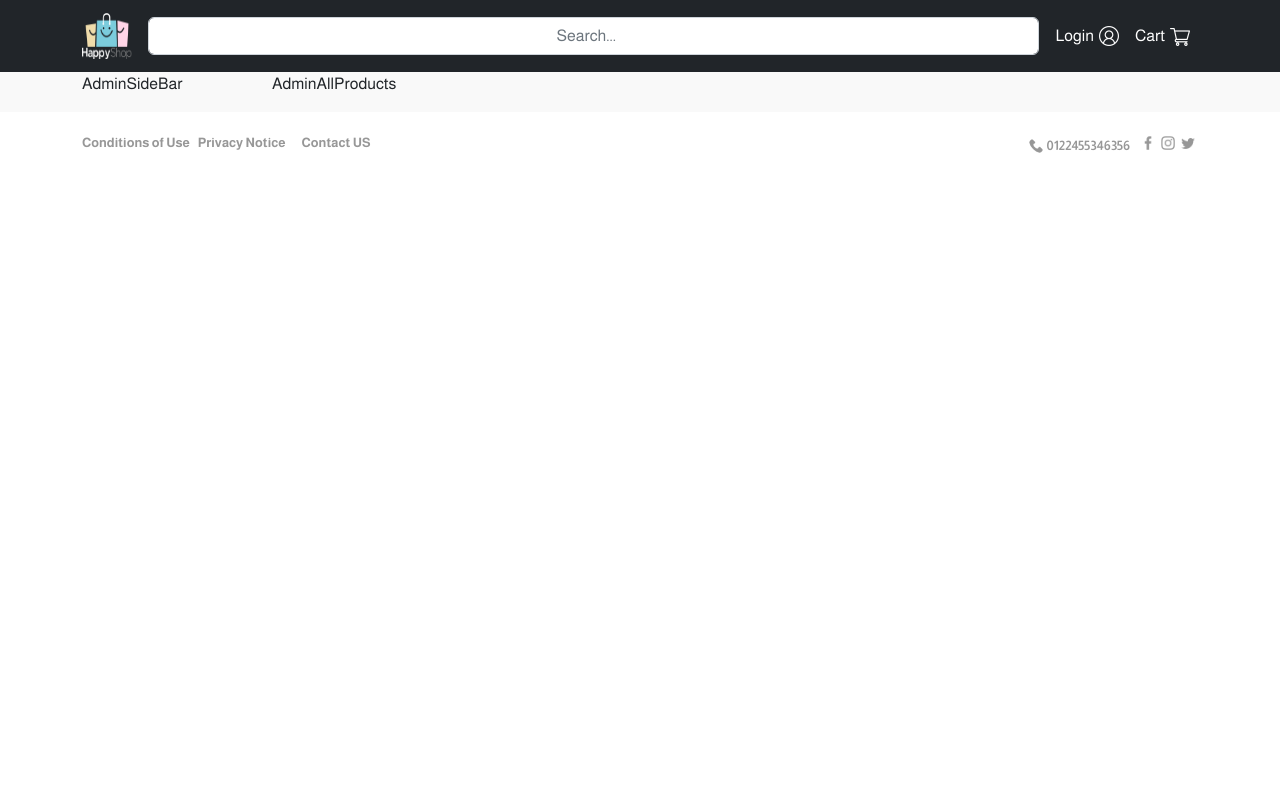
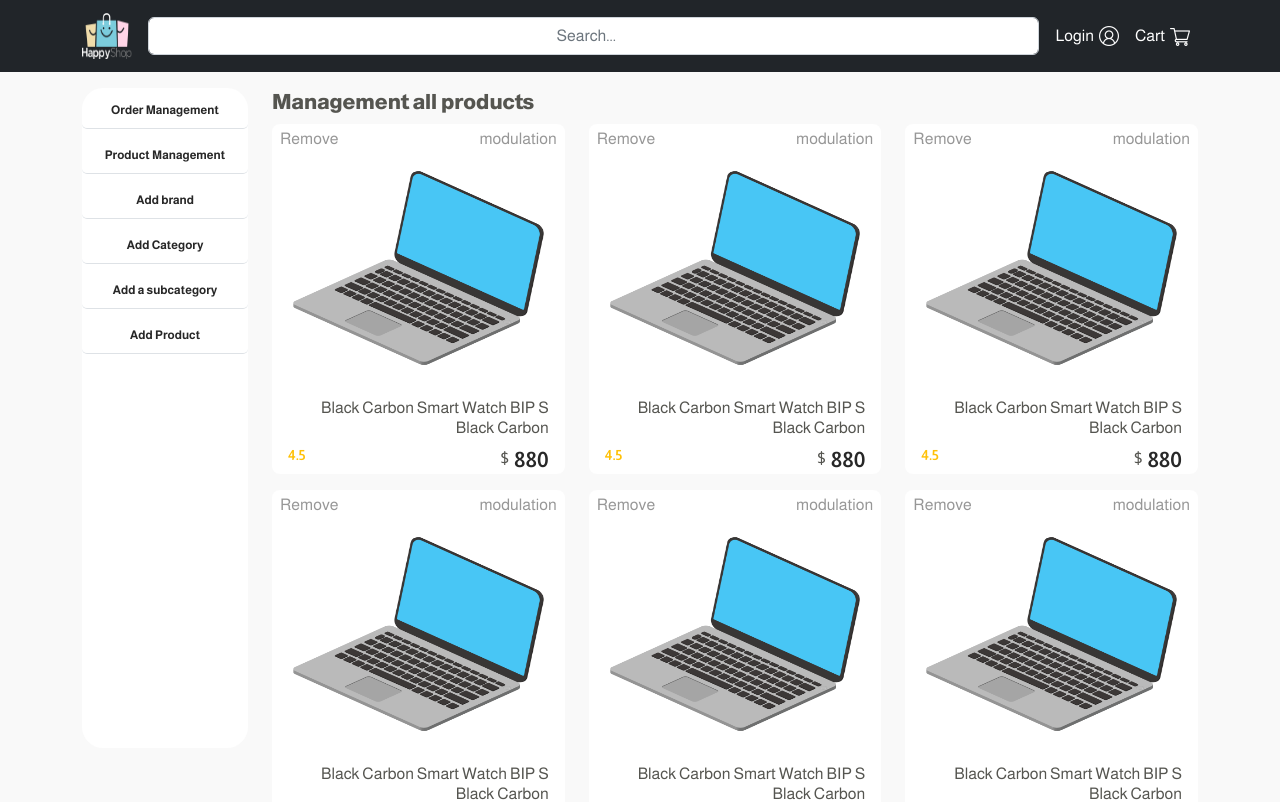
Before and after one commit to saeedmhmoud100/Full-ecommerce-react, a React (Create React App) app: page /admin/allProducts in a window 1280 px wide. Shown: the top 802 px of the page. Built offline with nearby package versions, Linux system fonts and the light colour scheme.

Commit message:
Create an administrator's All Products page

```diff
--- a/src/App.js
+++ b/src/App.js
@@ -11,7 +11,7 @@
 import ProductDetailsPage from "./Pages/Products/ProductDetailsPage";
 import CartPage from "./Pages/Cart/CartPage";
 import ChoosePayMethoudPage from "./Pages/Checkout/ChoosePayMethoudPage";
-import AdminAllProductsPages from "./Pages/Admin/AdminAllProductsPage";
+import AdminRoutes from "./Routes/AdminRouts";
 
 function App() {
     // Go to in the top when go to another page
@@ -34,7 +34,7 @@
             <Route path={'/products/:id'} element={<ProductDetailsPage />} />
             <Route path={'/cart'} element={<CartPage />} />
             <Route path={'/order/paymethoud'} element={<ChoosePayMethoudPage />} />
-            <Route path={'/admin/allProducts'} element={<AdminAllProductsPages />} />
+            <Route path={'/admin/*'} element={<AdminRoutes />} />
 
         </Routes>
         <Footer/>
--- a/src/Components/Admin/AdminAllProducts.js
+++ b/src/Components/Admin/AdminAllProducts.js
@@ -1,9 +1,21 @@
 import React from 'react'
+import AdminAllProductsCard from "./AdminAllProductsCard";
+import {Row} from "react-bootstrap";
 
 function AdminAllProducts(){
     return(
         <div>
-            AdminAllProducts
+            <div className='admin-content-text'>Management all products</div>
+        <Row>
+            <AdminAllProductsCard />
+            <AdminAllProductsCard />
+            <AdminAllProductsCard />
+            <AdminAllProductsCard />
+            <AdminAllProductsCard />
+            <AdminAllProductsCard />
+            <AdminAllProductsCard />
+            <AdminAllProductsCard />
+        </Row>
         </div>
     )
 }
--- /dev/null
+++ b/src/Components/Admin/AdminAllProductsCard.js
@@ -0,0 +1,47 @@
+import React from 'react'
+import { Col,Card,Row } from 'react-bootstrap'
+import { Link } from 'react-router-dom'
+import prod1 from '../../Assets/images/prod1.png'
+const AdminAllProductsCard = () => {
+    return (
+        <Col xs="12" sm="6" md="5" lg="4" className="d-flex">
+            <Card
+                className="my-2"
+                style={{
+                    width: "100%",
+                    height: "350px",
+                    borderRadius: "8px",
+                    border: "none",
+                    backgroundColor: "#FFFFFF",
+                }}>
+                <Row className="d-flex justify-content-center px-2">
+                    <Col className=" d-flex justify-content-between">
+                        <div className="d-inline item-delete-edit">Remove</div>
+                        <div className="d-inline item-delete-edit">modulation</div>
+                    </Col>
+                </Row>
+                <Link to="/products/:id" style={{ textDecoration: "none" }}>
+                    <Card.Img style={{ height: "228px", width: "100%",/*transform: 'scaleX(-1)' */}} src={prod1} />
+                    <Card.Body>
+                        <Card.Title>
+                            <div className="card-title">
+                                Black Carbon Smart Watch BIP S Black Carbon{" "}
+                            </div>
+                        </Card.Title>
+                        <Card.Text>
+                            <div className="d-flex justify-content-between">
+                                <div className="card-rate">4.5</div>
+                                <div className="d-flex">
+                                    <div className="card-currency mx-1">$</div>
+                                    <div className="card-price">880</div>
+                                </div>
+                            </div>
+                        </Card.Text>
+                    </Card.Body>
+                </Link>
+            </Card>
+        </Col>
+    )
+}
+
+export default AdminAllProductsCard
--- a/src/Components/Admin/AdminSideBar.js
+++ b/src/Components/Admin/AdminSideBar.js
@@ -1,9 +1,26 @@
 import React from 'react'
+import { Link } from 'react-router-dom'
 
-function AdminSideBar(){
-    return(
-        <div>
-            AdminSideBar
+const AdminSideBar = () => {
+    const sideBarData = [
+        {title:'Order Management',url:'/admin/allorders',},
+        {title:'Product Management',url:'/admin/allproducts',},
+        {title:'Add brand',url:'/admin/addbrand',},
+        {title:'Add Category',url:'/admin/addcategory',},
+        {title:'Add a subcategory',url:'/admin/addsubcategory',},
+        {title:'Add Product',url:'/admin/addproduct',},
+    ]
+    return (
+        <div className="sidebar">
+            <div className="d-flex flex-column">
+                {sideBarData.map(e => (
+                    <Link to={e.url} style={{ textDecoration: 'none' }}>
+                        <div className="admin-side-text my-1 border-bottom p-2 mx-auto text-center">
+                            {e.title}
+                        </div>
+                    </Link>
+                ))}
+            </div>
         </div>
     )
 }
--- a/src/Pages/Admin/AdminAllProductsPage.js
+++ b/src/Pages/Admin/AdminAllProductsPage.js
@@ -2,17 +2,19 @@
 import {Col, Container, Row} from "react-bootstrap";
 import AdminSideBar from "../../Components/Admin/AdminSideBar";
 import AdminAllProducts from "../../Components/Admin/AdminAllProducts";
+import Pagination from "../../Components/Uitily/Pagination";
 
 function AdminAllProductsPages() {
 
     return (
-        <Container>
+        <Container className='py-3'>
             <Row>
-                <Col sm='3' xs='2' md='2'>
+                <Col sm='3' xs='3' md='2'>
                     <AdminSideBar />
                 </Col>
-                <Col sm='9' xs='10' md='10'>
+                <Col sm='9' xs='9' md='10'>
                     <AdminAllProducts />
+                    <Pagination />
                 </Col>
             </Row>
         </Container>
--- /dev/null
+++ b/src/Routes/AdminRouts.js
@@ -0,0 +1,10 @@
+import {Route, Routes} from "react-router-dom";
+import AdminAllProductsPages from "../Pages/Admin/AdminAllProductsPage";
+
+const AdminRoutes = () => ( // URL is: admin/*
+    <Routes>
+        <Route path={'allProducts'} element={<AdminAllProductsPages />} />
+    </Routes>
+);
+
+export default AdminRoutes;
```
